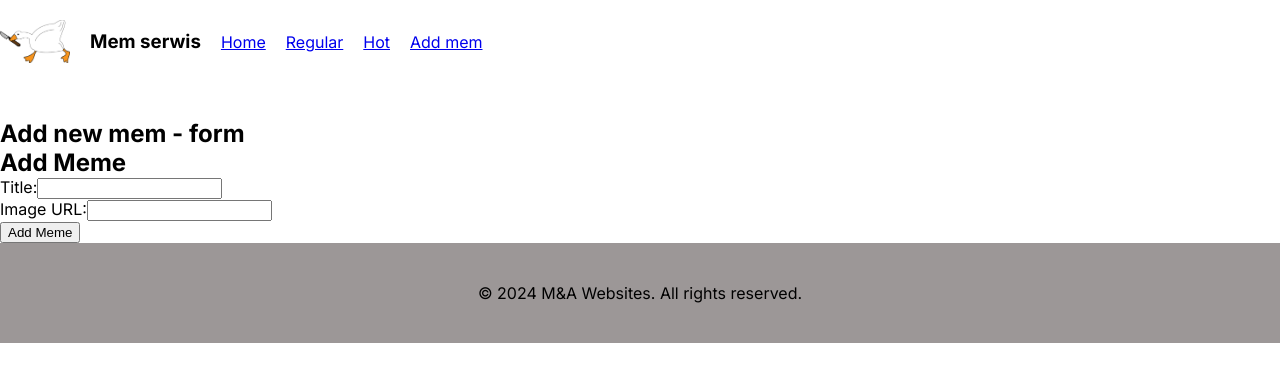
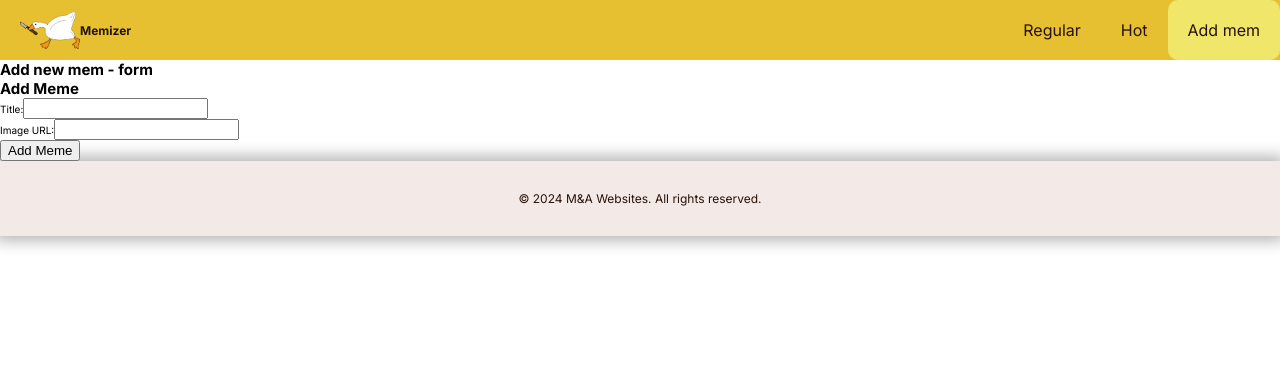
Before and after one commit to adamGolczynski/Mem-serwis, a Next.js app: page /formMem in a window 1280 px wide. Shown: the top 382 px of the page. Built offline with nearby package versions, Linux system fonts and the light colour scheme.

Commit message:
style: nav and fotter

```diff
--- a/app/components/Footer.module.css
+++ b/app/components/Footer.module.css
@@ -1,6 +1,8 @@
 .footer {
-	background-color: #9c9797;
-	color: black;
+	font-size: 1.2rem;
+	padding: 3rem;
+	background-color: var(--creamy-white);
+	color: var(--dark-brown);
 	text-align: center;
-	padding: 40px;
+	box-shadow: 0 -0.03rem 1.5rem 0.5rem rgba(0, 0, 0, 0.3);
 }
--- a/app/components/Navbar.jsx
+++ b/app/components/Navbar.jsx
@@ -1,30 +1,42 @@
-'use client';
-
-import { usePathname } from 'next/navigation';
-import Link from 'next/link';
-import Image from 'next/image';
-import Logo from './mem_logo.png';
-import styles from './Navbar.module.css';
+'use client'
+import Link from 'next/link'
+import Image from 'next/image'
+import Logo from './mem_logo.png'
+import styles from './Navbar.module.css'
+import { usePathname } from 'next/navigation'
+import { FontAwesomeIcon } from '@fortawesome/react-fontawesome'
+import { faBars, faX } from '@fortawesome/free-solid-svg-icons'
 
 export function Navbar() {
-	const pathname = usePathname();
+	const pathname = usePathname()
 
 	return (
-		<nav className={styles.navbar}>
-			<Image src={Logo} alt='Mem serwis logo' width={70} quality={100} placeholder='blur' />
-			<h3>Mem serwis</h3>
-			<Link className={`link ${pathname === '/' ? 'active' : ''}`} href='/'>
-				Home
+		<nav className={styles.navBar}>
+			<input type='checkbox' id='sidebar-active' className={styles.sidebarActive}/>
+			<label htmlFor='sidebar-active' className={styles.openSidebarButton}>
+				<FontAwesomeIcon icon={faBars} className={styles.iconStyle} />
+			</label>
+
+			<label id='overlay' htmlFor="sidebar-active" className={styles.overlay}></label>
+
+			<div className={styles.linksContainer}>
+				<label htmlFor='sidebar-active' className={styles.closeSidebarButton}>
+					<FontAwesomeIcon icon={faX} className={styles.iconStyle} />
+				</label>
+				<Link className={`${styles.homeLink} ${styles.link}`} href='/'>
+				<Image src={Logo} alt='Mem serwis logo' width={60} quality={100} placeholder='blur' className={styles.logo} />
+				<h3 className={styles.title}>Memizer</h3>
 				</Link>
-			<Link className={`link ${pathname === '/regular' ? 'active' : ''}`} href='/regular'>
+				<Link className={`${styles.link} ${pathname === '/regular' ? styles.active : ''}`} href='/regular'>
 					Regular
 				</Link>
-			<Link className={`link ${pathname === '/hot' ? 'active' : ''}`} href='/hot'>
+				<Link className={`${styles.link} ${pathname === '/hot' ? styles.active : ''}`} href='/hot'>
 					Hot
 				</Link>
-			<Link className={`link ${pathname === '/formMem' ? 'active' : ''}`} href='/formMem'>
+				<Link className={`${styles.link} ${pathname === '/formMem' ? styles.active : ''}`} href='/formMem'>
 					Add mem
 				</Link>
+			</div>
 		</nav>
-	);
+	)
 }
--- a/app/components/Navbar.module.css
+++ b/app/components/Navbar.module.css
@@ -1,8 +1,95 @@
-.navbar {
+.navBar {
+	height: 6rem;
+	background-color: var(--orange);
 	display: flex;
-	padding-bottom: 1rem;
-	margin-top: 1.25rem;
-	margin-bottom: 2.5rem;
+	justify-content: flex-end;
 	align-items: center;
-	gap: 1.25rem;
 }
+
+.linksContainer {
+	height: 100%;
+	width: 100%;
+	display: flex;
+	flex-direction: row;
+	align-items: center;
+}
+
+.link {
+	font-size: 1.6rem;
+	height: 100%;
+	padding: 0 2rem;
+	display: flex;
+	align-items: center;
+	text-decoration: none;
+	color: var(--dark-brown);
+	border-radius: 1rem;
+	transition: background-color 0.5s;
+}
+
+.homeLink {
+	margin-right: auto;
+}
+.title {
+	font-size: 1.2rem;
+}
+
+.link:not(.homeLink):hover {
+	background-color: var(--yellow);
+}
+
+.active {
+	background-color: var(--yellow);
+}
+
+.iconStyle {
+	font-size: 3rem;
+	color: var(--dark-brown);
+	cursor: pointer;
+}
+
+.sidebarActive {
+	display: none;
+}
+
+.openSidebarButton,
+.closeSidebarButton {
+	display: none;
+}
+
+@media (max-width: 500px) {
+	.linksContainer {
+		flex-direction: column;
+		align-items: flex-start;
+		position: fixed;
+		top: 0;
+		right: -100%;
+		z-index: 2;
+		width: 30rem;
+		backdrop-filter: blur(1rem);
+		box-shadow: -0.5rem 0 0.5rem rgba(0, 0, 0, 0.25);
+		transition: right 0.8s ease-out;
+	}
+	.link {
+		box-sizing: border-box;
+		height: auto;
+		width: 100%;
+		padding: 2rem 3rem;
+		justify-content: start;
+	}
+	.openSidebarButton,
+	.closeSidebarButton {
+		padding: 2rem;
+		display: block;
+	}
+	.sidebarActive:checked ~ .linksContainer {
+		right: 0;
+	}
+	.sidebarActive:checked ~ .overlay{
+		height: 100%;
+		width: 100%;
+		position: fixed;
+		top: 0;
+		left: 0;
+		z-index: 1;
+	}
+}
--- a/app/data/db.json
+++ b/app/data/db.json
@@ -94,7 +94,7 @@
     {
       "id": 14,
       "title": "Meme 14",
-			"upvotes": 10,
+      "upvotes": 11,
       "downvotes": 15,
       "img": "/images/mem1.jpeg"
     },
@@ -108,23 +108,9 @@
     {
       "id": 16,
       "title": "Meme 16",
-			"upvotes": 6,
+      "upvotes": 7,
       "downvotes": 2,
       "img": "/images/mem1.jpeg"
-		},
-		{
-			"title": "funny",
-			"img": "https://plaky.com/blog/wp-content/uploads/2023/08/The-bell-curve.jpg",
-			"upvotes": 7,
-			"downvotes": 3,
-			"id": 17
-		},
-		{
-			"title": "cxds",
-			"img": "https://plaky.com/blog/wp-content/uploads/2023/08/The-bell-curve.jpg",
-			"upvotes": 5,
-			"downvotes": 0,
-			"id": 18
     }
   ]
 }
--- a/app/globals.css
+++ b/app/globals.css
@@ -7,3 +7,15 @@
 * {
 	margin: 0;
 }
+
+html{
+	font-size: 62.5%;
+}
+/* colors palette */
+:root {
+    --orange: #e6c030;
+    --yellow: #efe66a;
+    --dark-brown: #271207;
+    --grey: #847770;
+    --creamy-white: #f3eae8;
+}
--- a/app/layout.jsx
+++ b/app/layout.jsx
@@ -1,5 +1,11 @@
+// style
+import './globals.css';
+
+// fonts
 import { Inter } from 'next/font/google';
-import './globals.css';
+import '@fortawesome/fontawesome-svg-core/styles.css'; // Import Font Awesome styles
+import { config } from '@fortawesome/fontawesome-svg-core';
+config.autoAddCss = false;
 
 // components
 import { Navbar } from './components/Navbar';
@@ -8,7 +14,7 @@ import Footer from '@/app/components/Footer';
 const inter = Inter({ subsets: ['latin'] });
 
 export const metadata = {
-	title: 'Mem serwis',
+	title: 'Memizer',
 	description: 'Generated by create next app',
 };
 
--- a/package.json
+++ b/package.json
@@ -9,6 +9,9 @@
     "lint": "next lint"
   },
   "dependencies": {
+    "@fortawesome/fontawesome-svg-core": "^6.5.2",
+    "@fortawesome/free-solid-svg-icons": "^6.5.2",
+    "@fortawesome/react-fontawesome": "^0.2.2",
     "json-server": "^1.0.0-beta.0",
     "next": "14.2.3",
     "react": "^18",
```
Also changed, not shown: 1 other file (tests, documents, lock files or other folders). Lines whose indentation alone changed are shown as unchanged.
